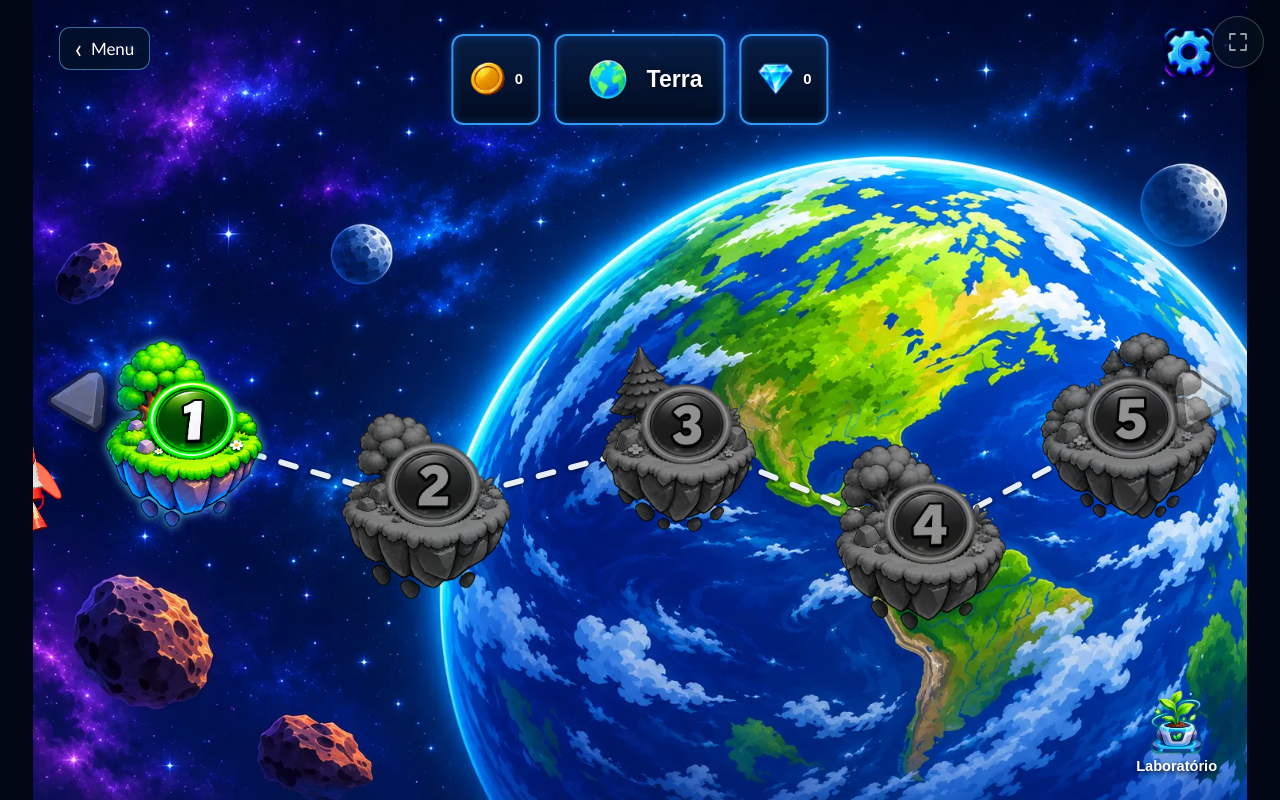
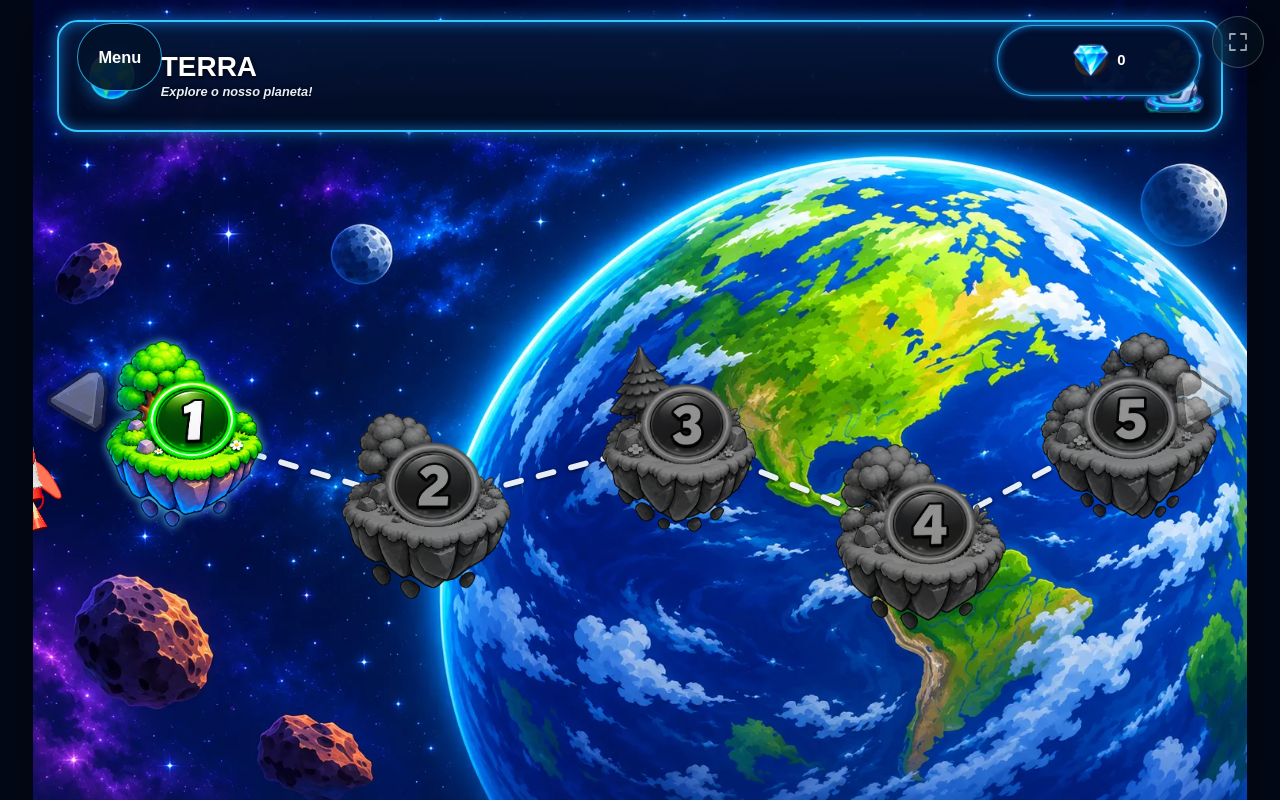
Before and after one commit to sm64isdabest/rocketbloom, a React (Vite) app: page / in a window 1280 px wide. Both pictures are taken after a click on the button "Jogar". Built offline with nearby package versions, Linux system fonts and the light colour scheme.

Commit message:
Reorganiza barra superior do seletor de planetas

```diff
--- a/src/screens/PlanetsScreen.jsx
+++ b/src/screens/PlanetsScreen.jsx
@@ -11,6 +11,12 @@ const APP_BASE = import.meta.env?.BASE_URL ?? "/";
 const PANEL_WIDTH = 472;
 const PANEL_HEIGHT = 310;
 const LEVEL_ASSET_PLANET = { earth: "terra", mars: "marte", saturn: "saturno", neptune: "netuno" };
+const PLANET_SUBTITLES = {
+  earth: "Explore o nosso planeta!",
+  mars: "Desvende os mistérios do planeta vermelho!",
+  saturn: "O gigante dos anéis!",
+  neptune: "O último desafio!",
+};
 
 const STAGE_POSITIONS = {
   earth: [[59, 168], [153, 196], [251, 170], [345, 208], [426, 165]],
@@ -127,27 +133,35 @@ export function PlanetsScreen({ progress, completedStageId, preferredPlanetId, p
           </Suspense>
         )}
 
-        <button type="button" className="phase-selection-back" onClick={onBack} aria-label="Voltar ao menu">
-          <span aria-hidden="true">‹</span><span>Menu</span>
-        </button>
+        <header className="phase-selection-header" aria-label="Planeta, recursos e navegação">
+          <div className="phase-selection-identity">
+            <img className="phase-selection-identity__planet" src={`${APP_BASE}assets/ui/planets/${planet.id}-icon.webp`} alt="" aria-hidden="true" />
+            <div className="phase-selection-identity__copy">
+              <span className="phase-selection-identity__name">{planet.name}</span>
+              <span className="phase-selection-identity__subtitle">{PLANET_SUBTITLES[planet.id]}</span>
+            </div>
+          </div>
 
-        <button type="button" className="phase-selection-settings" onClick={onSettings} aria-label="Abrir configurações" title="Configurações">
-          <img src={getMenuAssetUrl("settings.webp", APP_BASE)} alt="" aria-hidden="true" />
-        </button>
-
-        <header className="phase-selection-header" aria-label="Planeta e recursos">
+          <div className="phase-selection-resources" aria-label="Recursos do jogador">
             <div className="phase-selection-wallet" aria-label={`${numberFormat.format(progress.coins ?? 0)} moedas`}>
               <img src={`${APP_BASE}assets/ui/coin.webp`} alt="" aria-hidden="true" />
               <span>{numberFormat.format(progress.coins ?? 0)}</span>
-          </div>
-          <div className="phase-selection-planet-name">
-            <img src={`${APP_BASE}assets/ui/planets/${planet.id}-icon.webp`} alt="" aria-hidden="true" />
-            <span>{planet.name}</span>
             </div>
             <div className="phase-selection-wallet" aria-label={`${numberFormat.format(progress.diamonds ?? 0)} diamantes`}>
               <img src={`${APP_BASE}assets/ui/diamond.webp`} alt="" aria-hidden="true" />
               <span>{numberFormat.format(progress.diamonds ?? 0)}</span>
             </div>
+          </div>
+
+          <nav className="phase-selection-navigation" aria-label="Navegação do seletor">
+            <button type="button" className="phase-selection-back" onClick={onBack} aria-label="Voltar ao menu">Menu</button>
+            <button type="button" className="phase-selection-settings" onClick={onSettings} aria-label="Abrir configurações" title="Configurações">
+              <img src={getMenuAssetUrl("settings.webp", APP_BASE)} alt="" aria-hidden="true" />
+            </button>
+            <button type="button" className="phase-selection-laboratory" onClick={() => onCommandRoom(planet.id, selectedStageId)} aria-label="Abrir Laboratório" title="Laboratório">
+              <img src={getMenuAssetUrl("laboratory.webp", APP_BASE)} alt="" aria-hidden="true" />
+            </button>
+          </nav>
         </header>
 
         <ol className="phase-selection-stages" aria-label={`Fases de ${planet.name}`}>
@@ -208,10 +222,6 @@ export function PlanetsScreen({ progress, completedStageId, preferredPlanetId, p
         >
           <img src={`${APP_BASE}assets/ui/level-frames/arrow-right.webp`} alt="" aria-hidden="true" draggable="false" />
         </button>
-        <button type="button" className="phase-selection-laboratory" onClick={() => onCommandRoom(planet.id, selectedStageId)} aria-label="Abrir Laboratório">
-          <img src={getMenuAssetUrl("laboratory.webp", APP_BASE)} alt="" aria-hidden="true" />
-          <span>Laboratório</span>
-        </button>
         {completedStageId && planet.stages.some((stage) => stage.id === completedStageId) ? (
           <p className="phase-completion-title" role="status" aria-live="polite">FASE CONCLUÍDA</p>
         ) : null}
--- a/src/styles/index.css
+++ b/src/styles/index.css
@@ -762,6 +762,10 @@ button:focus-visible, [role="switch"]:focus-visible, canvas:focus-visible { outl
   background: #030817;
   box-shadow: 0 18px 48px rgba(0, 0, 0, .48);
 }
+.phase-selection-canvas--earth { --selector-accent: #35c8ff; --selector-glow: rgba(20, 155, 255, .68); }
+.phase-selection-canvas--mars { --selector-accent: #ff674e; --selector-glow: rgba(255, 66, 49, .64); }
+.phase-selection-canvas--saturn { --selector-accent: #ffd36a; --selector-glow: rgba(255, 180, 58, .62); }
+.phase-selection-canvas--neptune { --selector-accent: #48dfff; --selector-glow: rgba(24, 142, 255, .68); }
 .phase-selection-background {
   position: absolute;
   z-index: -1;
@@ -803,63 +807,69 @@ button:focus-visible, [role="switch"]:focus-visible, canvas:focus-visible { outl
 .phase-selection-header {
   position: absolute;
   z-index: 5;
-  top: 4.2%;
-  left: 50%;
-  display: flex;
+  top: 2.5%;
+  left: 2%;
+  display: grid;
+  width: 96%;
+  min-height: 14%;
+  grid-template-columns: minmax(0, 1.15fr) minmax(0, 1fr) auto;
   align-items: center;
-  gap: 1.2cqw;
-  transform: translateX(-50%);
+  gap: 1.1cqw;
+  padding: .7cqw 1.3cqw;
+  border: max(1px, .24cqw) solid var(--selector-accent);
+  border-radius: 1.7cqw;
+  background: linear-gradient(180deg, rgba(5, 24, 61, .97), rgba(2, 10, 33, .98));
+  box-shadow: inset 0 0 1.1cqw var(--selector-glow), 0 0 1.4cqw var(--selector-glow), 0 .8cqw 1.4cqw rgba(0, 0, 0, .48);
   color: #f8fbff;
   font-family: Arial, "Segoe UI", sans-serif;
-  font-size: 1.65cqw;
+  font-size: 1.45cqw;
   font-weight: 700;
   text-shadow: 0 1px 4px rgba(0, 0, 0, .95);
   white-space: nowrap;
 }
+.phase-selection-identity { display: flex; min-width: 0; align-items: center; gap: 1cqw; }
+.phase-selection-identity__planet { width: clamp(34px, 7cqw, 74px); aspect-ratio: 1; flex: 0 0 auto; object-fit: contain; filter: drop-shadow(0 0 .65cqw var(--selector-glow)); }
+.phase-selection-identity__copy { display: grid; min-width: 0; gap: .35cqw; }
+.phase-selection-identity__name { overflow: hidden; color: #fff; font-size: 2.3cqw; font-weight: 900; line-height: 1; text-overflow: ellipsis; text-transform: uppercase; }
+.phase-selection-identity__subtitle { overflow: hidden; color: rgba(241, 248, 255, .96); font-size: 1.05cqw; font-style: italic; line-height: 1.15; text-overflow: ellipsis; }
+.phase-selection-resources { display: grid; min-width: 0; grid-template-columns: repeat(2, minmax(0, 1fr)); align-items: center; gap: .65cqw; padding: 0 1cqw; border-right: 1px solid var(--selector-accent); border-left: 1px solid var(--selector-accent); }
 .phase-selection-wallet,
 .phase-selection-planet-name {
-  position: static;
   display: inline-flex;
-  width: auto;
-  height: auto;
-  min-height: 7.5cqw;
+  min-width: 0;
+  min-height: 5.9cqw;
   align-items: center;
   justify-content: center;
-  gap: .7cqw;
-  padding: .5cqw 1.25cqw;
-  border: max(1px, .2cqw) solid rgba(54, 162, 255, .95);
-  border-radius: 1cqw;
-  background: linear-gradient(180deg, rgba(7, 30, 69, .97), rgba(1, 11, 31, .98));
-  box-shadow: inset 0 0 8px rgba(30, 134, 255, .32), 0 0 10px rgba(22, 137, 255, .38);
+  gap: .55cqw;
+  padding: .35cqw .8cqw;
+  border: 1px solid color-mix(in srgb, var(--selector-accent) 78%, transparent);
+  border-radius: 999px;
+  background: rgba(3, 17, 48, .82);
+  box-shadow: inset 0 0 .65cqw var(--selector-glow), 0 0 .65cqw color-mix(in srgb, var(--selector-glow) 65%, transparent);
 }
-.phase-selection-wallet img { width: 3.1cqw; height: 3.1cqw; object-fit: contain; }
+.phase-selection-wallet img { width: 3.2cqw; height: 3.2cqw; flex: 0 0 auto; object-fit: contain; }
+.phase-selection-wallet span { overflow: hidden; text-overflow: ellipsis; }
 .phase-selection-planet-name { padding-right: 1.7cqw; padding-left: 1.7cqw; font-size: 1.9cqw; }
 .phase-selection-planet-name img { width: 5cqw; height: 5cqw; object-fit: contain; }
+.phase-selection-navigation { display: flex; align-items: center; justify-content: flex-end; gap: .65cqw; }
 .phase-selection-back {
-  position: absolute;
-  z-index: 6;
-  top: 3.4%;
-  left: 2.2%;
   display: inline-flex;
-  width: auto;
-  height: auto;
+  min-height: 5.6cqw;
   align-items: center;
-  gap: .7cqw;
-  padding: .8cqw 1.2cqw;
-  border: 1px solid rgba(101, 191, 255, .55);
-  border-radius: .9cqw;
-  background: rgba(3, 17, 42, .88);
+  justify-content: center;
+  padding: .55cqw 1.25cqw;
+  border: 1px solid color-mix(in srgb, var(--selector-accent) 78%, transparent);
+  border-radius: 999px;
+  background: rgba(3, 17, 42, .9);
   color: #fff;
-  font-size: 1.4cqw;
+  font: 800 1.35cqw/1 Arial, "Segoe UI", sans-serif;
   cursor: pointer;
+  transition: filter .16s ease, transform .16s ease;
 }
+.phase-selection-back:hover { filter: brightness(1.2); transform: translateY(-1px); }
 .phase-selection-settings {
-  position: absolute;
-  z-index: 6;
-  top: 2.6%;
-  right: 2.2%;
   display: grid;
-  width: clamp(32px, 5.2cqw, 66px);
+  width: clamp(32px, 5.6cqw, 62px);
   aspect-ratio: 1;
   place-items: center;
   padding: 0;
@@ -871,26 +881,18 @@ button:focus-visible, [role="switch"]:focus-visible, canvas:focus-visible { outl
 .phase-selection-settings img { display: block; width: 100%; height: 100%; object-fit: contain; }
 .phase-selection-settings:hover { filter: brightness(1.17); transform: rotate(8deg); }
 .phase-selection-laboratory {
-  position: absolute;
-  z-index: 6;
-  right: 2.5%;
-  bottom: 3.2%;
-  display: flex;
-  flex-direction: column;
-  align-items: center;
-  gap: .25cqw;
+  display: grid;
+  width: clamp(32px, 5.6cqw, 62px);
+  aspect-ratio: 1;
+  place-items: center;
   padding: 0;
   border: 0;
   background: transparent;
-  color: #fff;
-  font: 700 clamp(11px, 1.2cqw, 17px)/1.1 Arial, "Segoe UI", sans-serif;
-  text-shadow: 0 2px 4px rgba(0, 4, 18, .95);
   cursor: pointer;
   transition: filter .16s ease, transform .16s ease;
 }
-.phase-selection-laboratory img { display: block; width: clamp(34px, 5.5cqw, 72px); aspect-ratio: 1; object-fit: contain; }
+.phase-selection-laboratory img { display: block; width: 100%; height: 100%; object-fit: contain; }
 .phase-selection-laboratory:hover { filter: brightness(1.17); transform: translateY(-2px); }
-.phase-selection-back span:first-child { font-size: 2.2cqw; line-height: .8; }
 .phase-selection-back:focus-visible,
 .phase-selection-settings:focus-visible,
 .phase-selection-laboratory:focus-visible,
@@ -1028,12 +1030,17 @@ button:focus-visible, [role="switch"]:focus-visible, canvas:focus-visible { outl
 .phase-selection-canvas--mars.is-revealing .phase-selection-stage__frame,
 .phase-selection-canvas--saturn.is-revealing .phase-selection-stage__frame { animation-name: planet-discovery-color; }
 @media (max-width: 620px) {
-  .phase-selection-header { gap: 1cqw; font-size: 2.2cqw; }
-  .phase-selection-wallet, .phase-selection-planet-name { min-height: 9cqw; padding: .7cqw 1.5cqw; }
-  .phase-selection-wallet img { width: 3.6cqw; height: 3.6cqw; }
-  .phase-selection-planet-name { gap: .5cqw; font-size: 2.5cqw; }
-  .phase-selection-planet-name img { width: 6cqw; height: 6cqw; }
-  .phase-selection-back { font-size: 2cqw; }
+  .phase-selection-header { top: max(2%, env(safe-area-inset-top)); min-height: 17%; grid-template-columns: minmax(0, 1fr) auto; grid-template-rows: auto auto; gap: 1cqw .8cqw; padding: 1cqw 1.5cqw; border-radius: 2.4cqw; }
+  .phase-selection-identity { gap: 1.2cqw; }
+  .phase-selection-identity__planet { width: clamp(32px, 9cqw, 54px); }
+  .phase-selection-identity__name { font-size: clamp(14px, 4.3cqw, 22px); }
+  .phase-selection-identity__subtitle { font-size: clamp(8px, 2.2cqw, 11px); }
+  .phase-selection-resources { grid-column: 1 / -1; grid-row: 2; grid-template-columns: repeat(2, minmax(0, 1fr)); gap: 1cqw; padding: .8cqw 2cqw 0; border: 0; border-top: 1px solid var(--selector-accent); }
+  .phase-selection-wallet { min-height: 7cqw; gap: 1.2cqw; padding: .5cqw 1.5cqw; font-size: clamp(11px, 3cqw, 15px); }
+  .phase-selection-wallet img { width: 5cqw; height: 5cqw; }
+  .phase-selection-navigation { grid-column: 2; grid-row: 1; gap: .8cqw; }
+  .phase-selection-back { min-height: 8cqw; padding: 1.2cqw 2cqw; font-size: clamp(10px, 2.9cqw, 14px); }
+  .phase-selection-settings, .phase-selection-laboratory { width: clamp(30px, 8.4cqw, 44px); }
   .phase-selection-stage { width: 17%; }
   .phase-selection-arrow { width: 8%; }
 }
```
Also changed, not shown: 1 other file (tests, documents, lock files or other folders). Lines whose indentation alone changed are shown as unchanged.
